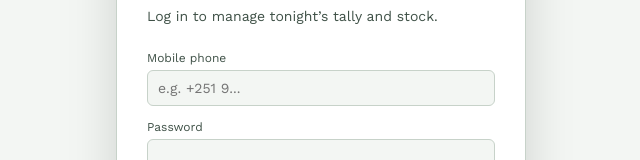
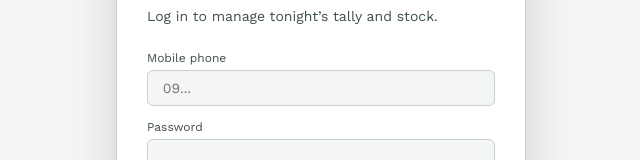
Before and after one commit to haydera7/Restraunt-Project, a React (Vite) app in the folder client/: page / in a window 1280 px wide. Shown: the part 313-473 px from the top of the page, without its empty margins (319-959 px from the left). Built offline with nearby package versions, Linux system fonts and the light colour scheme; no server answers.

Commit message:
Version 2 modified

```diff
--- a/client/src/api.js
+++ b/client/src/api.js
@@ -1,4 +1,4 @@
-const BASE = '/api';
+const BASE = import.meta.env.VITE_API_URL || '/api';
 
 async function handle(res) {
   if (!res.ok) {
--- a/client/src/components/LoginScreen.jsx
+++ b/client/src/components/LoginScreen.jsx
@@ -23,7 +23,7 @@ export default function LoginScreen({ onLogin }) {
       <h1>Welcome back</h1>
       <p className="auth-copy">Log in to manage tonight’s tally and stock.</p>
       <label htmlFor="login-phone">Mobile phone</label>
-      <input id="login-phone" type="tel" autoComplete="tel" value={phone} onChange={e => setPhone(e.target.value)} placeholder="e.g. +251 9..." required />
+      <input id="login-phone" type="tel" autoComplete="tel" value={phone} onChange={e => setPhone(e.target.value)} placeholder=" 09..." required />
       <label htmlFor="login-password">Password</label>
       <input id="login-password" type="password" autoComplete="current-password" value={password} onChange={e => setPassword(e.target.value)} required />
       {error && <p className="form-error">{error}</p>}
```
Also changed, not shown: 2 other files (tests, documents, lock files or other folders).
